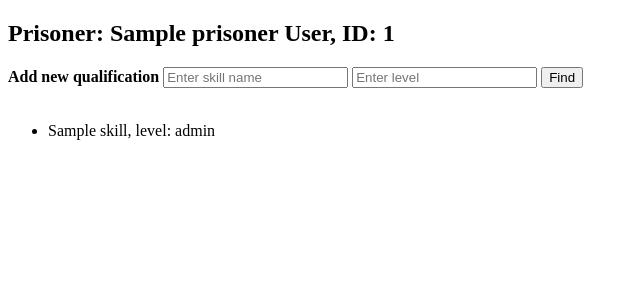
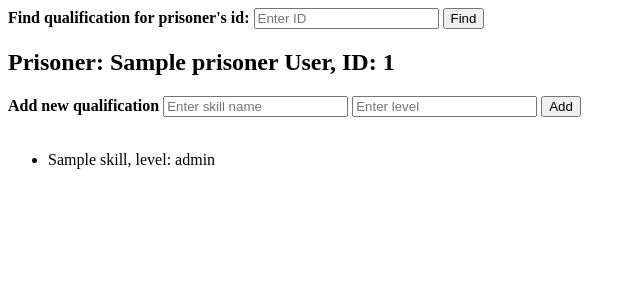
Before and after one commit to Debskij/prisonboard, a Flask app: template app/templates/qualifications.html in a window 1280 px wide. Shown: the top 300 px of the page, without its empty margins (0-640 px from the left). Run offline with Flask 2, Linux system fonts and the light colour scheme; the template is opened without the code that fills it: most values are stand-ins (such as "Sample title", 1, 10 or a date in 2020).

Commit message:
Move searching for qualifications

```diff
--- a/app/controllers/qualifications.py
+++ b/app/controllers/qualifications.py
@@ -7,7 +7,7 @@ from flask_login import login_required
 @app.route("/qualifications", methods=["GET"])
 @login_required
 def get_qualifications_no_selections():
-    return redirect(url_for("index"))
+    return render_template("qualifications.html", prisoner=None)
 
 
 @app.route("/qualifications", methods=["POST"])
--- a/app/templates/qualifications.html
+++ b/app/templates/qualifications.html
@@ -1,15 +1,20 @@
 {% extends 'template.html' %}
 {% block content %}
+<form action="{{ url_for('post_qualifications') }}" method="post">
+    <b>Find qualification for prisoner's id: </b>
+    <input type="number" placeholder="Enter ID" name="prisoner_id" required>
+    <button type="submit">Find</button>
+</form>
+
+{% if prisoner is not none %}
 <h2>Prisoner: {{ prisoner.name }} {{ prisoner.surname }}, ID: {{ prisoner.id }}</h2>
 
 <form action="{{ prisoner.id }}" method="post">
+    <b>Add new qualification</b>
+    <input type="text" placeholder="Enter skill name" name="skill" required>
+    <input type="number" placeholder="Enter level" name="level" required>
 
-        <b>Add new qualification</b>
-        <input type="text" placeholder="Enter skill name" name="skill" required>
-        <input type="number" placeholder="Enter level" name="level" required>
-
-        <button type="submit">Find</button>
-    </div>
+    <button type="submit">Add</button>
 </form>
 
 <br/>
@@ -19,4 +24,5 @@
     <li>{{ qualification.skill }}, level: {{ qualification.level }}</li>
     {% endfor %}
 </ul>
+{% endif %}
 {% endblock %}
```
Also changed, not shown: app/templates/index.html (+1 -9 lines).
